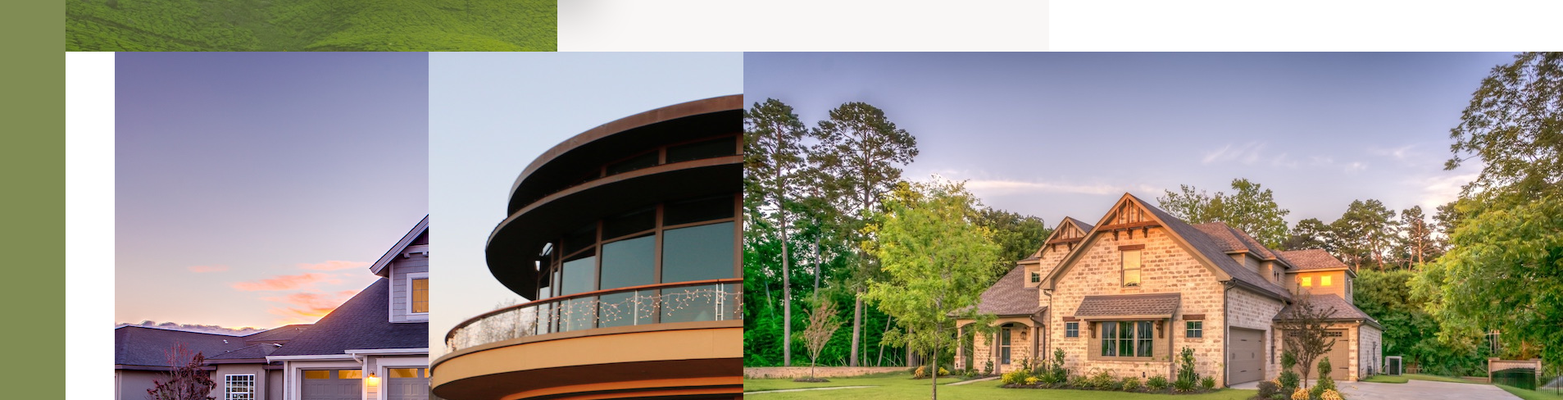
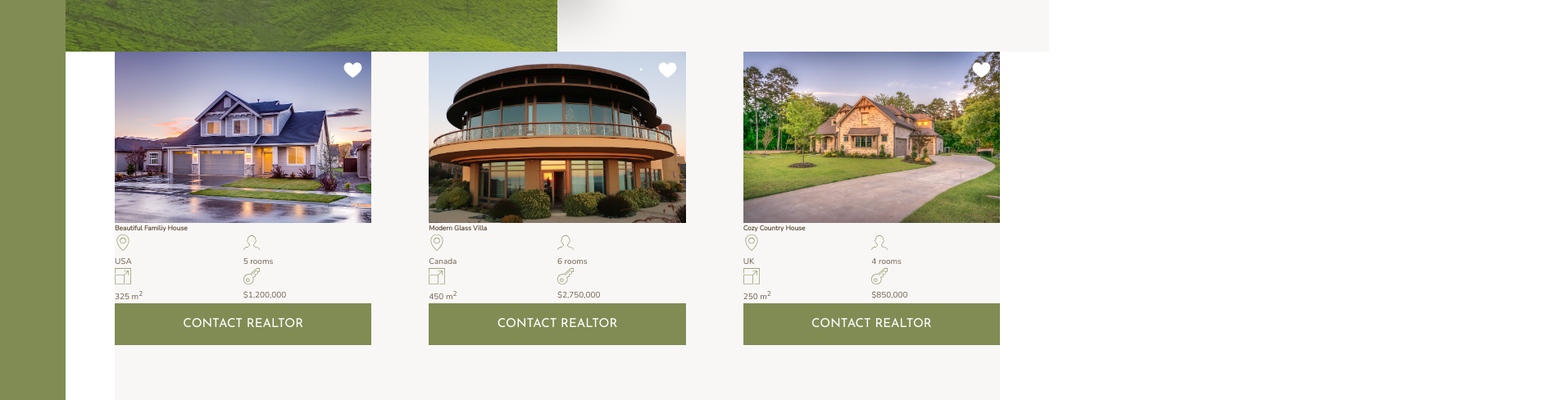
Before and after one commit to robertstipp/Bexter, a website: page index.html in a window 1280 px wide. Shown: the part 1757-2245 px from the top of the page at 82% size, 1907 px wide, since content can reach past the window. Drawn offline with nearby package versions, Linux system fonts and the light colour scheme.

Commit message:
Added more scss for home cards

```diff
--- a/sass/_homes.scss
+++ b/sass/_homes.scss
@@ -10,12 +10,27 @@
 .home {
   background-color: $color-grey-light-1;
 
+  display: grid;
+  grid-template-columns: repeat(2, 1fr);
+
   &__img {
+    width: 100%;
+    grid-column: 1 / -1;
+    grid-row: 1 / 2;
   }
   &__like {
+    fill: #fff;
+    height: 2.5rem;
+    width: 2.5rem;
+    margin: 1rem;
+
+    grid-column: 2 / 3;
+    grid-row: 1 / 2;
+    justify-self: end;
   }
 
   &__name {
+    grid-column: 1 / -1;
   }
 
   &__location,
@@ -31,4 +46,8 @@
     p {
     }
   }
+
+  &__btn {
+    grid-column: 1 / -1;
+  }
 }
```
Also changed, not shown: css/style.css.
